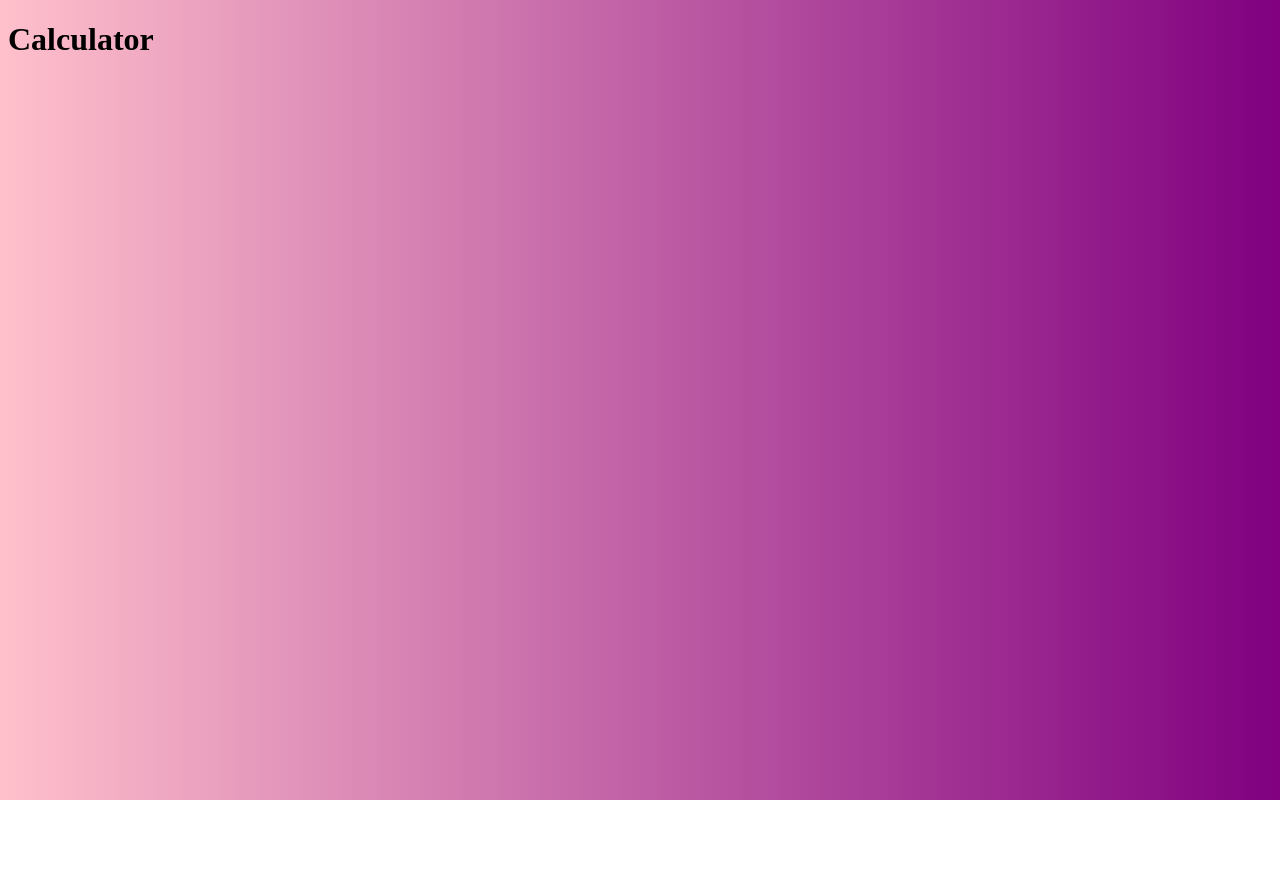
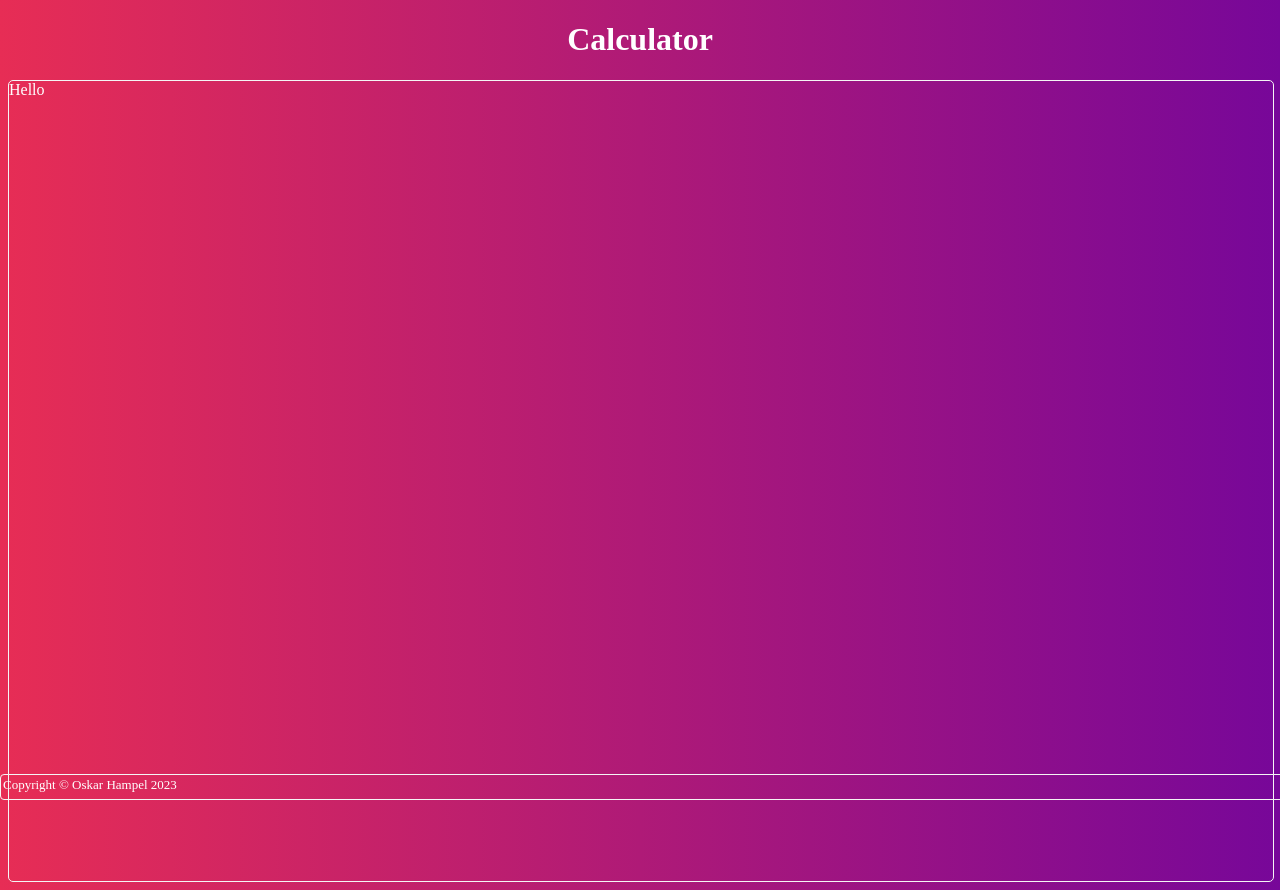
Before and after one commit to oskarblazej/calc-js, a plain HTML site: page index.html in a window 1280 px wide. Before the commit the page ends 800 px from the top, so only its background shows below. Drawn offline with Linux system fonts and the light colour scheme.

Commit message:
Add some styling for divs and background

```diff
--- a/index.html
+++ b/index.html
@@ -8,7 +8,14 @@
     <title>Calculator</title>
 </head>
 <body>
-    <h1>Calculator</h1>
+    <header>
+        <h1>Calculator</h1>
+    </header>
+    <main>
+        Hello
+    </main>
+
+    <footer>Copyright &#169; Oskar Hampel 2023</footer>
     <script src="src/main.js"></script>
 </body>
 </html>
--- a/src/styles.css
+++ b/src/styles.css
@@ -1,3 +1,27 @@
 body{
-    background-image: linear-gradient(to right,pink, purple);
+    background-image: linear-gradient(to right,rgb(231, 45, 85), rgb(119, 7, 153));
+    color: white;
 }
+
+h1{
+    text-align: center;
+}
+
+main {
+    border: solid whitesmoke 1px;
+    width: 100%;
+    height: 800px;
+    border-radius: 5px;
+}
+
+footer {
+    position: fixed;
+    bottom: 0;
+    left: 0;
+    border: solid whitesmoke 1px;
+    border-radius: 4px;
+    width: 100%;
+    font-size: small;
+    height: 20px;
+    padding: 2px;
+}
```
Also changed, not shown: src/style.css (deleted).
